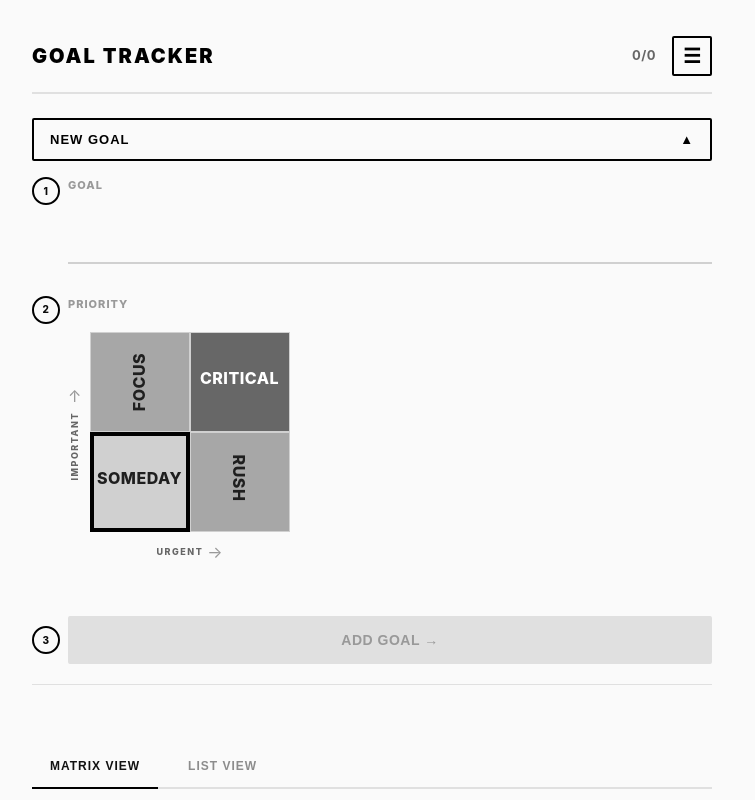
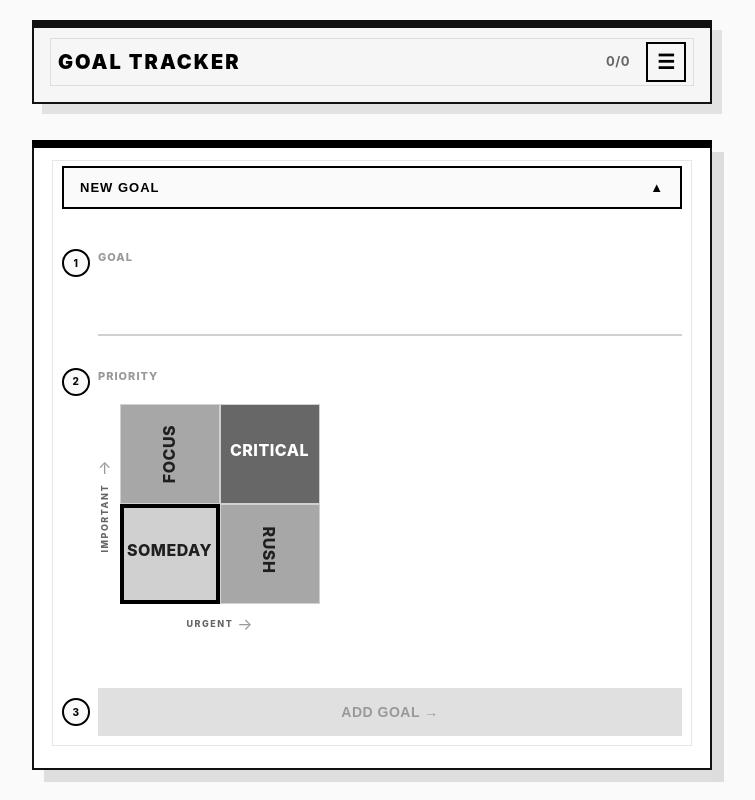
Before and after one commit to funzor/goal_tracker_app, a plain HTML site: page index.html in a window 1280 px wide. Shown: the top 800 px of the page, without its empty margins (268-1023 px from the left). Drawn offline with Linux system fonts and the light colour scheme.

Commit message:
UI ovrhaul

```diff
--- a/index.html
+++ b/index.html
@@ -11,7 +11,7 @@
 
 <body>
     <!-- Top Bar -->
-    <div class="top-bar">
+    <div class="top-bar app-block app-block--header">
         <h1 class="app-title">GOAL TRACKER</h1>
         <div class="top-bar-actions">
             <span id="progress-indicator" class="progress-indicator">0/0</span>
@@ -49,6 +49,7 @@
 
     <div id="menu-overlay" class="menu-overlay"></div>
     <div class="sticky-section" id="new-goal-section">
+        <div class="app-block app-block--builder">
             <button id="new-goal-toggle" class="collapsible-toggle" type="button" aria-expanded="true" aria-controls="new-goal-content">
                 <span class="toggle-label">New Goal</span>
                 <span class="toggle-icon" aria-hidden="true">▲</span>
@@ -120,7 +121,9 @@
                 </div>
             </div>
         </div>
+    </div>
 
+    <div class="app-block app-block--goals">
         <nav class="view-tabs" role="tablist">
             <button class="view-tab active" type="button" role="tab" aria-selected="true" data-view="grid">
                 Matrix View
@@ -171,6 +174,7 @@
         <ol id="goals-list" class="list-view-panel is-hidden">
 
         </ol>
+    </div>
 
 
 
--- a/styles.css
+++ b/styles.css
@@ -21,14 +21,79 @@ body {
     min-height: 100vh;
 }
 
+/* Section Surfaces */
+.app-block {
+    --block-accent-color: var(--accent-color);
+    position: relative;
+    margin-bottom: 36px;
+    padding: 28px 32px;
+    border: 2px solid #111;
+    border-radius: 0;
+    background: #fdfdfd;
+    box-shadow: 12px 12px 0 rgba(17, 17, 17, 0.12);
+}
+
+.app-block::before {
+    content: "";
+    position: absolute;
+    left: -2px;
+    right: -2px;
+    top: -2px;
+    height: 8px;
+    background: var(--block-accent-color);
+}
+
+.app-block::after {
+    content: "";
+    position: absolute;
+    inset: 12px;
+    border: 1px solid rgba(17, 17, 17, 0.1);
+    pointer-events: none;
+}
+
+.app-block--header {
+    --block-accent-color: #111;
+    padding: 20px 24px;
+    background: #f6f6f6;
+    box-shadow: 10px 10px 0 rgba(17, 17, 17, 0.1);
+}
+
+.app-block--header::after {
+    inset: 16px;
+}
+
+.app-block--builder {
+    --block-accent-color: var(--accent-color);
+    padding: 24px 28px 32px;
+    background: #fff;
+}
+
+.app-block--builder::after {
+    inset: 18px 18px 22px;
+}
+
+.app-block--goals {
+    --block-accent-color: rgba(17, 17, 17, 1);
+    padding: 32px 32px 36px;
+    margin-bottom: 0;
+    background: #fefefe;
+    box-shadow: 14px 14px 0 rgba(17, 17, 17, 0.12);
+}
+
+.app-block--goals::before {
+    height: 10px;
+}
+
+.app-block--goals::after {
+    inset: 20px 20px 26px;
+}
+
 /* Top Bar */
 .top-bar {
     display: flex;
     align-items: center;
     justify-content: space-between;
-    padding: 16px 0;
-    margin-bottom: 24px;
-    border-bottom: 2px solid #e0e0e0;
+    gap: 24px;
 }
 
 .app-title {
@@ -58,7 +123,7 @@ body {
     border: 2px solid #000;
     width: 40px;
     height: 40px;
-    border-radius: 2px;
+    border-radius: 0;
     cursor: pointer;
     display: flex;
     align-items: center;
@@ -214,17 +279,18 @@ h4 {
 .sticky-section {
     position: sticky;
     top: 0;
+    z-index: 10;
+    padding: 12px 0 32px;
+    margin: -12px 0 0 0;
     background: #fafafa;
-    z-index: 10;
-    padding: 20px 0;
-    margin: -20px 0 0 0;
+    border-bottom: 2px solid rgba(17, 17, 17, 0.08);
 }
 
 .collapsible-toggle {
     width: 100%;
     background: #fafafa;
     border: 2px solid #000;
-    border-radius: 2px;
+    border-radius: 0;
     padding: 12px 16px;
     display: flex;
     align-items: center;
@@ -273,8 +339,8 @@ h4 {
     display: flex;
     gap: 12px;
     padding: 0;
-    margin: 24px 0 16px;
-    border-bottom: 2px solid #e0e0e0;
+    margin: 0 0 16px;
+    border-bottom: 1px solid rgba(12, 12, 12, 0.08);
 }
 
 .view-tab {
@@ -313,9 +379,9 @@ h4 {
 }
 
 .goal-input-container {
-    margin-bottom: 20px;
-    padding-bottom: 20px;
-    border-bottom: 1px solid #e0e0e0;
+    margin: 24px 0 0;
+    padding-bottom: 0;
+    border-bottom: none;
     display: flex;
     flex-direction: column;
     gap: 32px;
@@ -391,7 +457,7 @@ h4 {
     background: #000;
     color: white;
     cursor: pointer;
-    border-radius: 2px;
+    border-radius: 0;
     font-size: 14px;
     font-weight: 800;
     letter-spacing: 0.5px;
@@ -437,7 +503,7 @@ h2 {
     background: var(--accent-color);
     color: white;
     padding: 4px 10px;
-    border-radius: 12px;
+    border-radius: 2px;
     letter-spacing: 0;
 }
 
@@ -494,7 +560,7 @@ h2 {
     padding: 60px 20px;
     text-align: center;
     border: 2px dashed #e0e0e0;
-    border-radius: 4px;
+    border-radius: 0;
     margin-bottom: 20px;
 }
 
@@ -566,7 +632,7 @@ input[type="checkbox"]:active {
     background: #f0f0f0;
     border: 1px solid #d0d0d0;
     padding: 4px 8px;
-    border-radius: 2px;
+    border-radius: 0;
     font-size: 10px;
     color: #404040;
     font-weight: 800;
```
Also changed, not shown: 1 other file. Lines whose indentation alone changed are shown as unchanged.
